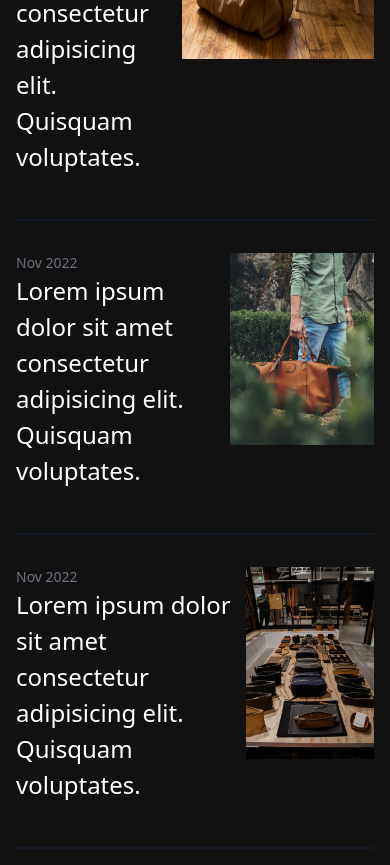
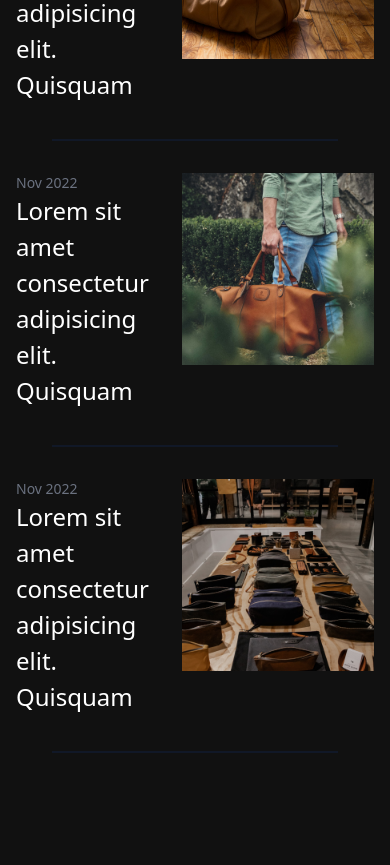
Before and after one commit to Wizard-Fingers/blog-mock-up, a React (Create React App) app: page / in a window 390 px wide. Shown: the part 1000-1865 px from the top of the page. After the commit the page ends 1769 px from the top, so only its background shows below. Built offline with nearby package versions, Linux system fonts and the light colour scheme.

Commit message:
made it fully responsive

```diff
--- a/src/App.js
+++ b/src/App.js
@@ -4,7 +4,7 @@ import { Layout } from "./components/Layout";
 import { Hero } from "./components/Hero";
 function App() {
   return (
-    <div>
+    <div className="w-full h-full">
       <Navbar />
       <Hero />
       <Layout />
--- /dev/null
+++ b/src/components/Footer.jsx
@@ -0,0 +1,7 @@
+import React from 'react'
+
+export const Footer = () => {
+  return (
+    <div>Footer</div>
+  )
+}
--- a/src/components/Hero.jsx
+++ b/src/components/Hero.jsx
@@ -4,7 +4,7 @@ export const Hero = () => {
     const style = {
       container:
         " mx-auto flex justify-center items-center border-b-2 border-gray-900 w-[95%]",
-      text: "text-white text-[5rem] font-bold text-center md:text-[8rem] lg:text-[12rem] lg:pb-8",
+      text: "text-white text-[5rem] font-bold text-center md:text-[7rem] lg:text-[10rem] lg:pb-8",
     };
   return (
       <div className={style.container}>
--- a/src/components/Layout.jsx
+++ b/src/components/Layout.jsx
@@ -1,5 +1,5 @@
 import React from "react";
-
+import SecondaryPost from "./SecondaryPosts";
 import first from "../assets/first.jpg";
 import second from "../assets/second.jpg";
 import third from "../assets/third.jpg";
@@ -7,18 +7,14 @@ import fourth from "../assets/fourth.jpg";
 
 export const Layout = () => {
   const style = {
-    container: "flex flex-col",
-    firstPhoto: " w-[35rem] md:w-[45rem] object-cover pt-6 pb-3 ",
-    firstPost: "p-4",
-    secondaryPhotos: "w-[12rem] h-[12rem] flex md:w-[22rem] md:h-[22rem] ",
-    secondaryPosts: " flex flex-col p-4",
-    secondaryPost: "",
-    mainText: " text-white text-[1.5rem]  ",
-    secondaryText: " text-gray-400  font-small",
-    date: "text-gray-500  text-sm",
+    container: "flex flex-col lg:flex-row",
+    firstPhoto: " w-[35rem] md:w-[55rem] lg:w-full   object-cover pt-6 lg:pt-0 pb-3 mx-auto",
+    firstPost: "p-4 w-full",
+    secondaryText: " text-gray-400  font-small lg:text-[1.6rem] lg:pt-3",
     line: "border-b-2 border-gray-900 w-full mx-auto pt-2",
   };
   return (
+    <div className="lg:flex lg:flex-row ">
       <div className={style.container}>
         <div className={style.firstPost}>
           <img
@@ -26,60 +22,35 @@ export const Layout = () => {
             src={first}
             alt="bag with electronic items for photography neatly placed around it on a wooden floor"
           />
-        <div className={style.date}>Nov 2022</div>
-        <div className={style.mainText}>
+          <div className="text-gray-500  text-sm lg:pr-">Nov 2022</div>
+          <div className="text-white text-[1.5rem] lg:text-[3rem]">
             Lorem ipsum dolor sit amet consectetur
           </div>
           <div className={style.secondaryText}>
             Lorem ipsum dolor sit amet consectetur adipisicing elit. Quisquam
             voluptates, quod, quia, voluptate quae voluptatem quibusdam
-          exercitationem quidem voluptatibus quos quas. Quisquam, quae. Quisquam
+            exercitationem quidem voluptatibus quos quas. Quisquam, quae.
+            Quisquam
           </div>
           <div className={style.line}></div>
         </div>
-
-      <div className={style.secondaryPosts}>
-        <div className="flex flex-row-reverse md:flex-row w-full pb-6">
-          <img className={style.secondaryPhotos} src={second} alt="/" />
-          <div className="w-4rem pb-3 mr-3 md:ml-3">
-            <div className={style.mainText}>
-              <div className={style.date}>Nov 2022</div>
-              Lorem ipsum dolor sit amet consectetur adipisicing elit. Quisquam
-              voluptates.
+        <div className="w-full">
+          <SecondaryPost
+            imageUrl={second}
+            postTitle={"Lorem sit amet consectetur adipisicing elit. Quisquam"}
+            postDate={"Nov 2022"}
+          />
+          <SecondaryPost
+            imageUrl={third}
+            postTitle={"Lorem sit amet consectetur adipisicing elit. Quisquam"}
+            postDate={"Nov 2022"}
+          />
+          <SecondaryPost
+            imageUrl={fourth}
+            postTitle={"Lorem sit amet consectetur adipisicing elit. Quisquam"}
+            postDate={"Nov 2022"}
+          />
         </div>
-          </div>
-        </div>
-        <div className={style.line}></div>
-      </div>
-      <div className={style.secondaryPosts}>
-        <div className="flex  flex-row-reverse md:flex-row w-full pb-6">
-          <img className={style.secondaryPhotos} src={third} alt="/" />
-          <div className="w-4rem pb-3 mr-3 md:ml-3">
-            <div className={style.mainText}>
-              <div className={style.date}>Nov 2022</div>
-              Lorem ipsum dolor sit amet consectetur adipisicing elit. Quisquam
-              voluptates.
-            </div>
-          </div>
-        </div>
-        <div className={style.line}></div>
-      </div>
-      <div className={style.secondaryPosts}>
-        <div className="flex  flex-row-reverse md:flex-row w-full pb-6">
-          <img
-            className={style.secondaryPhotos}
-            src={fourth}
-            alt="a brown canvas bag next to a Swedish-modern type chair on a hardwood floor below a window"
-          />
-          <div className="w-4rem pb-3 mr-3 md:ml-3">
-            <div className={style.mainText}>
-              <div className={style.date}>Nov 2022</div>
-              Lorem ipsum dolor sit amet consectetur adipisicing elit. Quisquam
-              voluptates.
-            </div>
-          </div>
-        </div>
-        <div className={style.line}></div>
       </div>
     </div>
   );
--- /dev/null
+++ b/src/components/SecondaryPosts.jsx
@@ -0,0 +1,24 @@
+import React from "react";
+
+const SecondaryPosts = ({ imageUrl, postTitle,  postDate }) => {
+  return (
+    <div className="flex flex-col p-4 ">
+      <div className="flex flex-row-reverse md:flex-row w-full pb-6">
+        <img
+          className="w-[12rem] h-[12rem] flex md:w-[18rem] md:h-[18rem] lg:w-[12rem] lg:h-[12rem] object-cover flex-none"
+          src={imageUrl}
+          alt="/"
+        />
+        <div className="w-4rem pb-3 mr-3 md:ml-3">
+          <div className="text-white text-[1.5rem] md:text-[2.5rem] lg:text-[2rem]">
+            <div className="text-gray-500  text-sm">{postDate}</div>
+            {postTitle}
+          </div>
+        </div>
+      </div>
+      <div className="border-b-2 border-gray-900 w-[80%] lg:w-[95%] mx-auto lg:pt-[0.8rem]"></div>
+    </div>
+  );
+};
+
+export default SecondaryPosts;
--- a/src/index.css
+++ b/src/index.css
@@ -4,4 +4,8 @@
 
 body {
 background-color: #111111;
+/* width: 100%;
+height: 100%; */
+/* overflow: hidden; */
+/* position: relative; */
 }
```
Lines whose indentation alone changed are shown as unchanged.
